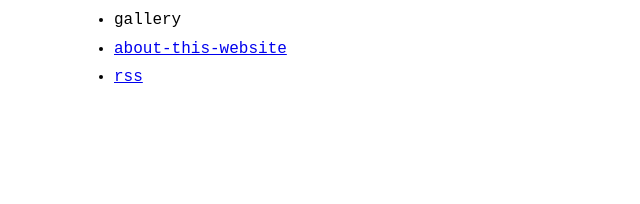
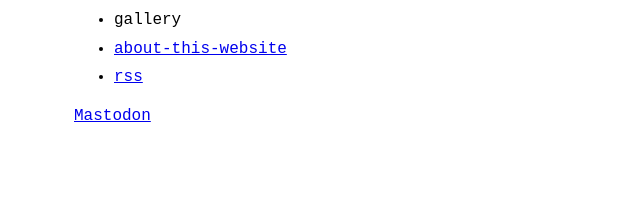
Before and after one commit to colgrave34/colgrave34.github.io, a Jekyll site: the page built from index.md, in a window 1280 px wide. Shown: the part 728-932 px from the top of the page, without its empty margins (246-886 px from the left). Built offline with Jekyll 4.4.1, drawn with Linux system fonts in a browser that asks for light colours; before the commit the page ends 900 px from its top, so only the background shows below that.

Commit message:
Add Mastodon verification to index.md

```diff
--- a/index.md
+++ b/index.md
@@ -1,3 +1,4 @@
 ---
 layout: home
 ---
+<a rel="me" href="https://social.linux.pizza/@colgrave">Mastodon</a>
```
